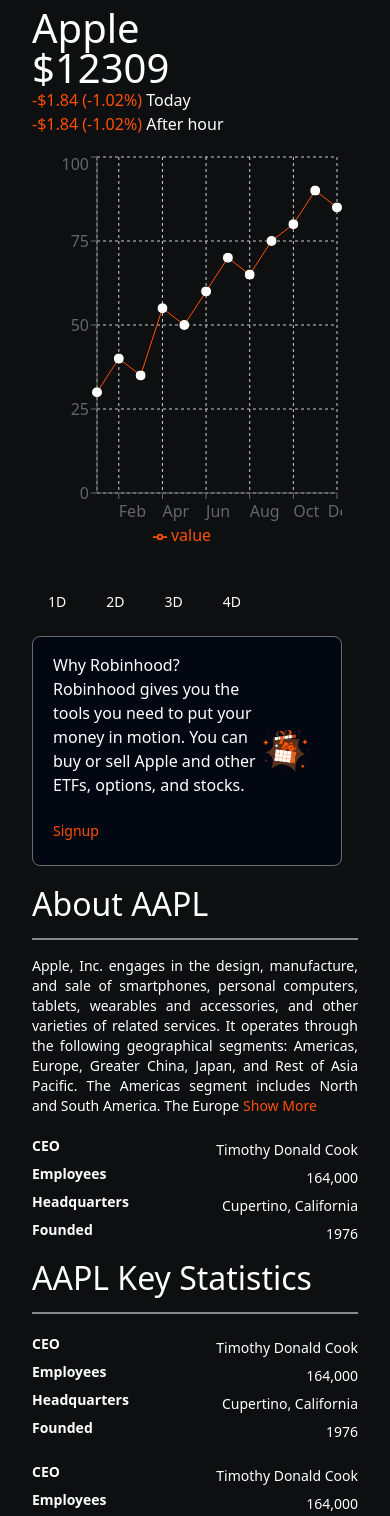
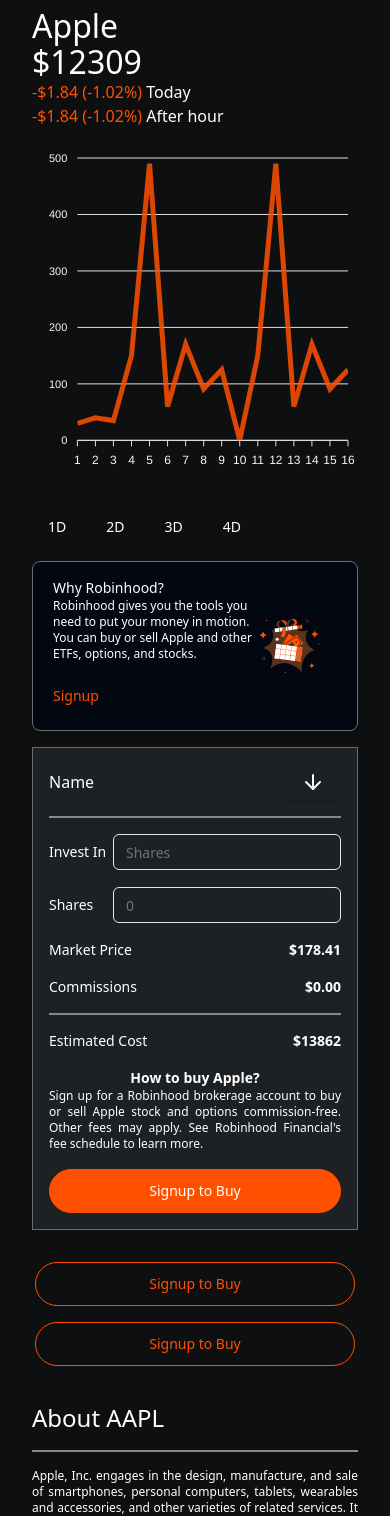
Before and after one commit to WahajRashid1020/shuffle, a Next.js app: page /stats in a window 390 px wide. Shown: the part 60-1576 px from the top of the page. Built offline with nearby package versions, Linux system fonts and the light colour scheme; a web font is replaced by a local one.

Commit message:
resposibility-fixes

```diff
--- a/package.json
+++ b/package.json
@@ -15,17 +15,15 @@
     "@radix-ui/react-select": "^2.0.0",
     "@radix-ui/react-separator": "^1.0.3",
     "@radix-ui/react-slot": "^1.0.2",
-    "@types/recharts": "^1.8.25",
-    "chart.js": "^3.7.0",
+    "apexcharts": "^3.44.0",
     "class-variance-authority": "^0.7.0",
     "clsx": "^2.0.0",
     "lucide-react": "^0.287.0",
     "next": "13.5.4",
     "react": "^18",
+    "react-apexcharts": "^1.4.1",
     "react-dom": "^18",
-    "react-google-charts": "^4.0.1",
     "react-helmet-async": "^1.3.0",
-    "recharts": "^2.9.0",
     "tailwind-merge": "^1.14.0",
     "tailwindcss-animate": "^1.0.7"
   },
--- a/src/app/stats/AboutAAPL.tsx
+++ b/src/app/stats/AboutAAPL.tsx
@@ -20,14 +20,14 @@
   return (
     <>
       <div className="py-5">
-        <h1 className="text-3xl">About AAPL</h1>
+        <h1 className="text-2xl sm:text-3xl">About AAPL</h1>
         <Break />
-        <p className="text-sm text-justify">
+        <p className="sm:text-sm text-xs text-justify">
           {truncatedText}
           {words.length > wordLimit && (
             <button
               onClick={toggleShowMore}
-              className="text-org text-sm p-0 px-1 hover:underline"
+              className="text-org sm:text-sm text-xs p-0 px-1 hover:underline"
             >
               {showMore ? "Show Less" : "Show More"}
             </button>
@@ -35,109 +35,109 @@
         </p>
         <div className="flex flex-col sm:flex-row justify-between sm:items-start my-4">
           <div className="flex flex-row sm:flex-col justify-between items-center sm:items-start space-y-2">
-            <p className="text-sm">
+            <p className="sm:text-sm text-xs">
               <strong>CEO</strong>
             </p>{" "}
-            <p className="text-sm">Timothy Donald Cook</p>
+            <p className="sm:text-sm text-xs">Timothy Donald Cook</p>
           </div>{" "}
           <div className="flex flex-row sm:flex-col justify-between items-center sm:items-start space-y-2">
-            <p className="text-sm">
+            <p className="sm:text-sm text-xs">
               <strong>Employees</strong>
             </p>{" "}
-            <p className="text-sm">164,000</p>
+            <p className="sm:text-sm text-xs">164,000</p>
           </div>{" "}
           <div className="flex flex-row"></div>
           <div className="flex flex-row sm:flex-col justify-between items-center sm:items-start space-y-2">
-            <p className="text-sm">
+            <p className="sm:text-sm text-xs">
               <strong>Headquarters</strong>
             </p>{" "}
-            <p className="text-sm">Cupertino, California</p>
+            <p className="sm:text-sm text-xs">Cupertino, California</p>
           </div>{" "}
           <div className="flex flex-row sm:flex-col justify-between items-center sm:items-start space-y-2">
-            <p className="text-sm">
+            <p className="sm:text-sm text-xs">
               <strong>Founded</strong>
             </p>{" "}
-            <p className="text-sm">1976</p>
+            <p className="sm:text-sm text-xs">1976</p>
           </div>
         </div>
         <h1 className="text-3xl">AAPL Key Statistics</h1>
         <Break />
         <div className="flex flex-col sm:flex-row justify-between sm:items-start my-4">
           <div className="flex flex-row sm:flex-col justify-between items-center sm:items-start space-y-2">
-            <p className="text-sm">
+            <p className="sm:text-sm text-xs">
               <strong>CEO</strong>
             </p>{" "}
-            <p className="text-sm">Timothy Donald Cook</p>
+            <p className="sm:text-sm text-xs">Timothy Donald Cook</p>
           </div>{" "}
           <div className="flex flex-row sm:flex-col justify-between items-center sm:items-start space-y-2">
-            <p className="text-sm">
+            <p className="sm:text-sm text-xs">
               <strong>Employees</strong>
             </p>{" "}
-            <p className="text-sm">164,000</p>
+            <p className="sm:text-sm text-xs">164,000</p>
           </div>{" "}
           <div className="flex flex-row sm:flex-col justify-between items-center sm:items-start space-y-2">
-            <p className="text-sm">
+            <p className="sm:text-sm text-xs">
               <strong>Headquarters</strong>
             </p>{" "}
-            <p className="text-sm">Cupertino, California</p>
+            <p className="sm:text-sm text-xs">Cupertino, California</p>
           </div>{" "}
           <div className="flex flex-row sm:flex-col justify-between items-center sm:items-start space-y-2">
-            <p className="text-sm">
+            <p className="sm:text-sm text-xs">
               <strong>Founded</strong>
             </p>{" "}
-            <p className="text-sm">1976</p>
+            <p className="sm:text-sm text-xs">1976</p>
           </div>
         </div>{" "}
         <div className="flex flex-col sm:flex-row justify-between sm:items-start my-4">
           <div className="flex flex-row sm:flex-col justify-between items-center sm:items-start space-y-2">
-            <p className="text-sm">
+            <p className="sm:text-sm text-xs">
               <strong>CEO</strong>
             </p>{" "}
-            <p className="text-sm">Timothy Donald Cook</p>
+            <p className="sm:text-sm text-xs">Timothy Donald Cook</p>
           </div>{" "}
           <div className="flex flex-row sm:flex-col justify-between items-center sm:items-start space-y-2">
-            <p className="text-sm">
+            <p className="sm:text-sm text-xs">
               <strong>Employees</strong>
             </p>{" "}
-            <p className="text-sm">164,000</p>
+            <p className="sm:text-sm text-xs">164,000</p>
           </div>{" "}
           <div className="flex flex-row sm:flex-col justify-between items-center sm:items-start space-y-2">
-            <p className="text-sm">
+            <p className="sm:text-sm text-xs">
               <strong>Headquarters</strong>
             </p>{" "}
-            <p className="text-sm">Cupertino, California</p>
+            <p className="sm:text-sm text-xs">Cupertino, California</p>
           </div>{" "}
           <div className="flex flex-row sm:flex-col justify-between items-center sm:items-start space-y-2">
-            <p className="text-sm">
+            <p className="sm:text-sm text-xs">
               <strong>Founded</strong>
             </p>{" "}
-            <p className="text-sm">1976</p>
+            <p className="sm:text-sm text-xs">1976</p>
           </div>
         </div>{" "}
         <div className="flex flex-col sm:flex-row justify-between sm:items-start my-4">
           <div className="flex flex-row sm:flex-col justify-between items-center sm:items-start space-y-2">
-            <p className="text-sm">
+            <p className="sm:text-sm text-xs">
               <strong>CEO</strong>
             </p>{" "}
-            <p className="text-sm">Timothy Donald Cook</p>
+            <p className="sm:text-sm text-xs">Timothy Donald Cook</p>
           </div>{" "}
           <div className="flex flex-row sm:flex-col justify-between items-center sm:items-start space-y-2">
-            <p className="text-sm">
+            <p className="sm:text-sm text-xs">
               <strong>Employees</strong>
             </p>{" "}
-            <p className="text-sm">164,000</p>
+            <p className="sm:text-sm text-xs">164,000</p>
           </div>{" "}
           <div className="flex flex-row sm:flex-col justify-between items-center sm:items-start space-y-2">
-            <p className="text-sm">
+            <p className="sm:text-sm text-xs">
               <strong>Headquarters</strong>
             </p>{" "}
-            <p className="text-sm">Cupertino, California</p>
+            <p className="sm:text-sm text-xs">Cupertino, California</p>
           </div>{" "}
           <div className="flex flex-row sm:flex-col justify-between items-center sm:items-start space-y-2">
-            <p className="text-sm">
+            <p className="sm:text-sm text-xs">
               <strong>Founded</strong>
             </p>{" "}
-            <p className="text-sm">1976</p>
+            <p className="sm:text-sm text-xs">1976</p>
           </div>
         </div>
       </div>
--- a/src/app/stats/HeroSection.tsx
+++ b/src/app/stats/HeroSection.tsx
@@ -1,72 +1,46 @@
 "use client";
+import { Button } from "@/components/ui/button";
+import { Separator } from "@radix-ui/react-separator";
 import React from "react";
-import LineChart from "./LineChart";
-import { Separator } from "@radix-ui/react-separator";
-import { Input } from "@/components/ui/input";
-import { Button } from "@/components/ui/button";
-import Break from "@/components/ui/break";
 
-import {
-  DropdownMenu,
-  DropdownMenuContent,
-  DropdownMenuLabel,
-  DropdownMenuRadioGroup,
-  DropdownMenuRadioItem,
-  DropdownMenuSeparator,
-  DropdownMenuTrigger,
-} from "@/components/ui/dropdown-menu";
-import { ArrowDown } from "lucide-react";
+import Basiccard from "@/components/ui/basiccard";
+import AAPLNews from "./AAPLNews";
 import AboutAAPL from "./AboutAAPL";
-import AAPLNews from "./AAPLNews";
 import DarkLineChart from "./LineChart";
-const data = [
-  { name: "Jan", value: 30 },
-  { name: "Feb", value: 40 },
-  { name: "Mar", value: 35 },
-  { name: "Apr", value: 55 },
-  { name: "May", value: 50 },
-  { name: "Jun", value: 60 },
-  { name: "Jul", value: 70 },
-  { name: "Aug", value: 65 },
-  { name: "Sep", value: 75 },
-  { name: "Oct", value: 80 },
-  { name: "Nov", value: 90 },
-  { name: "Dec", value: 85 },
-];
+
 const HeroSection = () => {
-  const [position, setPosition] = React.useState("bottom");
   return (
     <>
       <div className="container m-auto">
         <div className="flex flex-col sm:flex-row  sm:justify-between items-start ">
           <div>
             <div className="flex flex-col items-start">
-              <h1 className="text-4xl">Apple</h1>
-              <h1 className="text-4xl">$12309</h1>
-              <h1>
-                <span className="text-org">-$1.84 (-1.02%)</span> Today
+              <h1 className="text-3xl sm:text-4xl">Apple</h1>
+              <h1 className="text-3xl sm:text-4xl">$12309</h1>
+              <h1 className="sm:text-xl text-base">
+                <span className="text-org ">-$1.84 (-1.02%)</span> Today
               </h1>
-              <h1>
-                <span className="text-org">-$1.84 (-1.02%)</span> After hour
+              <h1 className="sm:text-xl text-base">
+                <span className="text-org ">-$1.84 (-1.02%)</span> After hour
               </h1>
             </div>
-            <div className="0 md:-ml-11 py-4 pr-4 w-full sm:w-auto">
-              <DarkLineChart data={data} />
+            <div className="sm:mr-4">
+              <DarkLineChart />
             </div>
-            <div className="flex bg-transparent flex-row items-start space-x-2 my-4">
+            <div className=" flex bg-transparent flex-row items-start space-x-2 my-4">
               <Button variant="simple">1D</Button>
               <Button variant="simple">2D</Button>
               <Button variant="simple">3D</Button>
               <Button variant="simple">4D</Button>
             </div>
-            <div className=" border bg-gray-950 rounded-lg border-gray-500 flex flex-row-reverse sm:flex-row justify-start items-center space-x-1 p-4 mr-4">
+            <div className=" border bg-gray-950 rounded-lg border-gray-500 flex flex-row-reverse sm:flex-row justify-start items-center space-x-1 p-4 sm:mr-4">
               <div>
                 <img className="w-3/4" src="/cardimg.svg" alt="Card" />
               </div>
               <div className="flex flex-col h-auto justify-between items-start">
                 <div>
-                  <h1>Why Robinhood?</h1>
-                  <p>
+                  <h1 className="text-sm sm:text-base">Why Robinhood?</h1>
+                  <p className="text-xs sm:text-sm">
                     Robinhood gives you the tools you need to put your money in
                     motion. You can buy or sell Apple and other ETFs, options,
                     and stocks.
@@ -79,98 +53,24 @@
                 </div>
               </div>
             </div>
+            <div className="flex flex-col justify-center items-center my-4 md:hidden">
+              <Basiccard />
+              <Separator className="my-4 " />
+              <div className="w-80">
+                <Button size="bs" className="w-full" variant="basicr">
+                  Signup to Buy
+                </Button>{" "}
+                <Separator className="my-4 " />
+                <Button size="bs" className="w-full" variant="basicr">
+                  Signup to Buy
+                </Button>
+              </div>
+            </div>
             <AboutAAPL />
             <AAPLNews />
           </div>
-          <div className="hidden bs:block mt-11">
-            <div className="bg-[#1e2124] border border-gray-500 rounded-bs p-4 flex flex-col justify-between items-center w-80">
-              <div className="flex flex-row items-center justify-between w-full text-white ">
-                <h1>Name</h1>
-
-                <div>
-                  <DropdownMenu>
-                    <DropdownMenuTrigger asChild>
-                      <Button>
-                        <ArrowDown />
-                      </Button>
-                    </DropdownMenuTrigger>
-                    <DropdownMenuContent className="w-20">
-                      <DropdownMenuLabel>Panel Position</DropdownMenuLabel>
-                      <DropdownMenuSeparator />
-                      <DropdownMenuRadioGroup
-                        value={position}
-                        onValueChange={setPosition}
-                      >
-                        <DropdownMenuRadioItem value="top">
-                          Top
-                        </DropdownMenuRadioItem>
-                        <DropdownMenuRadioItem value="bottom">
-                          Bottom
-                        </DropdownMenuRadioItem>
-                        <DropdownMenuRadioItem value="right">
-                          Right
-                        </DropdownMenuRadioItem>
-                      </DropdownMenuRadioGroup>
-                    </DropdownMenuContent>
-                  </DropdownMenu>
-                </div>
-              </div>
-              <Break />
-              <div className=" flex flex-row items-center justify-between w-full text-white">
-                <h1 className="text-base"> Invest In</h1>
-
-                <div>
-                  <Input placeholder="Shares" />
-                </div>
-              </div>
-              <Separator className="my-2 " />
-              <div className="flex flex-row items-center justify-between w-full text-white">
-                <h1 className="text-base">Shares</h1>
-                <div>
-                  <Input placeholder="0" />
-                </div>
-              </div>{" "}
-              <Separator className="my-2 " />
-              <div className="flex flex-row items-center justify-between w-full text-white">
-                <h1 className="text-base">Market Price</h1>
-                <div>
-                  <h1 className="text-base">
-                    <strong> $178.41</strong>
-                  </h1>
-                </div>
-              </div>{" "}
-              <Separator className="my-2 " />
-              <div className="flex flex-row items-center justify-between w-full text-white">
-                <h1 className="text-base">Commissions</h1>
-                <div>
-                  <h1 className="text-base">
-                    <strong> $0.00</strong>
-                  </h1>
-                </div>
-              </div>
-              <Break />
-              <div className="flex flex-row items-center justify-between w-full text-white">
-                <h1 className="text-base">Estimated Cost</h1>
-                <div>
-                  <h1 className="text-base">
-                    <strong> Name</strong>
-                  </h1>
-                </div>
-              </div>
-              <Separator className="my-2 " />
-              <h1 className="text-sm">
-                <strong> How to buy Apple?</strong>
-              </h1>
-              <p className="text-sm">
-                Sign up for a Robinhood brokerage account to buy or sell Apple
-                stock and options commission-free. Other fees may apply. See
-                Robinhood Financial's fee schedule to learn more.
-              </p>
-              <Separator className="my-4 " />
-              <Button className="w-full" variant="basic" size="bs">
-                Signup to Buy
-              </Button>
-            </div>
+          <div className="hidden md:block mt-11">
+            <Basiccard />
             <Separator className="my-4 " />
             <div className="px-4">
               <Button size="bs" className="w-full" variant="basicr">
--- a/src/app/stats/LineChart.tsx
+++ b/src/app/stats/LineChart.tsx
@@ -1,64 +1,67 @@
-"use client";
 import React from "react";
-import {
-  LineChart,
-  Line,
-  XAxis,
-  YAxis,
-  CartesianGrid,
-  Tooltip,
-  Legend,
-  ResponsiveContainer,
-} from "recharts";
+import ReactApexChart from "react-apexcharts";
 
-interface DataPoint {
-  name: string;
-  value: number;
-}
+const MyChart: React.FC = () => {
+  const chartOptions = {
+    theme: {
+      mode: "dark" as "dark",
+    },
+    toolbar: {
+      style: {
+        fontSize: "16px",
+        color: "#FF5000",
+      },
+    },
+    dataLabels: {
+      enabled: false,
+    },
+    chart: {
+      background: "transparent",
+      zoom: {
+        enabled: false, // Disable zooming
+      },
+      selection: {
+        enabled: false, // Disable selection
+      },
+      toolbar: {
+        show: false, // Hide the toolbar, including the reset zoom button
+      },
+    },
+    colors: ["#FF5000"],
+    tooltip: {
+      style: {
+        fontSize: "16px",
+        color: "#FF5000",
+      },
+    },
+  };
 
-interface LineChartProps {
-  data: DataPoint[];
-}
+  const chartSeries = [
+    {
+      name: "Series 1",
+      data: [
+        30, 40, 35, 150, 490, 60, 170, 91, 125, 0, 150, 490, 60, 170, 91, 125,
+      ],
+    },
+  ];
 
-const CustomizedDot = (props: any) => {
-  const { cx, cy, fill } = props;
   return (
-    <svg x={cx - 5} y={cy - 5} width={10} height={10} fill={fill}>
-      <circle cx={5} cy={5} r={5} />
-    </svg>
+    <div>
+      <ReactApexChart
+        options={chartOptions}
+        series={chartSeries}
+        type="line"
+        height={350}
+      />
+      <style>
+        {`
+          .apexcharts-menu-item {
+            color: #FF5000; /* Change the color to the one you want */
+          }
+        `}
+      </style>
+    </div>
   );
 };
 
-const CustomizedAxisTick = (props: any) => {
-  const { x, y, payload } = props;
-  return (
-    <g transform={`translate(${x},${y})`}>
-      <text x={0} y={0} dy={16} fill="#666" transform="rotate(0)">
-        {payload.value}
-      </text>
-    </g>
-  );
-};
-
-const DarkLineChart: React.FC<LineChartProps> = ({ data }) => {
-  return (
-    <ResponsiveContainer height={400}>
-      <LineChart data={data}>
-        <CartesianGrid strokeDasharray="3 3" />
-        <XAxis dataKey="name" tick={<CustomizedAxisTick />} />
-        <YAxis />
-        <Tooltip />
-        <Legend />
-        <Line
-          type="linear"
-          dataKey="value"
-          stroke="#FF5000"
-          activeDot={{ r: 8 }}
-          dot={<CustomizedDot />}
-        />
-      </LineChart>
-    </ResponsiveContainer>
-  );
-};
-
-export default DarkLineChart;
+export default MyChart;
--- /dev/null
+++ b/src/components/ui/basiccard.tsx
@@ -0,0 +1,111 @@
+"use client";
+import { ArrowDown } from "lucide-react";
+import React from "react";
+import Break from "./break";
+import { Button } from "./button";
+import {
+  DropdownMenu,
+  DropdownMenuTrigger,
+  DropdownMenuContent,
+  DropdownMenuLabel,
+  DropdownMenuSeparator,
+  DropdownMenuRadioGroup,
+  DropdownMenuRadioItem,
+} from "./dropdown-menu";
+import { Input } from "./input";
+import { Separator } from "./separator";
+
+const Basiccard = () => {
+  const [position, setPosition] = React.useState("bottom");
+
+  return (
+    <div className="bg-[#1e2124] border border-gray-500 rounded-bs p-4 flex flex-col justify-between items-center sm:w-80">
+      <div className="flex flex-row items-center justify-between w-full text-white ">
+        <h1>Name</h1>
+
+        <div>
+          <DropdownMenu>
+            <DropdownMenuTrigger asChild>
+              <Button className="bg-transparent">
+                <ArrowDown />
+              </Button>
+            </DropdownMenuTrigger>
+            <DropdownMenuContent className="w-20">
+              <DropdownMenuLabel>Panel Position</DropdownMenuLabel>
+              <DropdownMenuSeparator />
+              <DropdownMenuRadioGroup
+                value={position}
+                onValueChange={setPosition}
+              >
+                <DropdownMenuRadioItem value="top">Top</DropdownMenuRadioItem>
+                <DropdownMenuRadioItem value="bottom">
+                  Bottom
+                </DropdownMenuRadioItem>
+                <DropdownMenuRadioItem value="right">
+                  Right
+                </DropdownMenuRadioItem>
+              </DropdownMenuRadioGroup>
+            </DropdownMenuContent>
+          </DropdownMenu>
+        </div>
+      </div>
+      <Break />
+      <div className=" flex flex-row items-center justify-between w-full text-white">
+        <h1 className="sm:text-base text-sm"> Invest In</h1>
+
+        <div>
+          <Input placeholder="Shares" />
+        </div>
+      </div>
+      <Separator className="my-2 bg-transparent" />
+      <div className="flex flex-row items-center justify-between w-full text-white">
+        <h1 className="sm:text-base text-sm">Shares</h1>
+        <div>
+          <Input placeholder="0" />
+        </div>
+      </div>{" "}
+      <Separator className="my-2 bg-transparent" />
+      <div className="flex flex-row items-center justify-between w-full text-white">
+        <h1 className="sm:text-base text-sm">Market Price</h1>
+        <div>
+          <h1 className="sm:text-base text-sm">
+            <strong> $178.41</strong>
+          </h1>
+        </div>
+      </div>{" "}
+      <Separator className="my-2 bg-transparent" />
+      <div className="flex flex-row items-center justify-between w-full text-white">
+        <h1 className="sm:text-base text-sm">Commissions</h1>
+        <div>
+          <h1 className="sm:text-base text-sm">
+            <strong> $0.00</strong>
+          </h1>
+        </div>
+      </div>
+      <Break />
+      <div className="flex flex-row items-center justify-between w-full text-white">
+        <h1 className="sm:text-base text-sm">Estimated Cost</h1>
+        <div>
+          <h1 className="sm:text-base text-sm">
+            <strong> $13862</strong>
+          </h1>
+        </div>
+      </div>
+      <Separator className="my-2 bg-transparent" />
+      <h1 className="text-sm ">
+        <strong> How to buy Apple?</strong>
+      </h1>
+      <p className="text-xs sm:text-sm text-justify">
+        Sign up for a Robinhood brokerage account to buy or sell Apple stock and
+        options commission-free. Other fees may apply. See Robinhood Financial's
+        fee schedule to learn more.
+      </p>
+      <Separator className="my-2 bg-transparent" />
+      <Button className="w-full" variant="basic" size="bs">
+        Signup to Buy
+      </Button>
+    </div>
+  );
+};
+
+export default Basiccard;
```
Also changed, not shown: src/app/stats/AAPLNews.tsx (+14 -14 lines), 1 other file (tests, documents, lock files or other folders).
